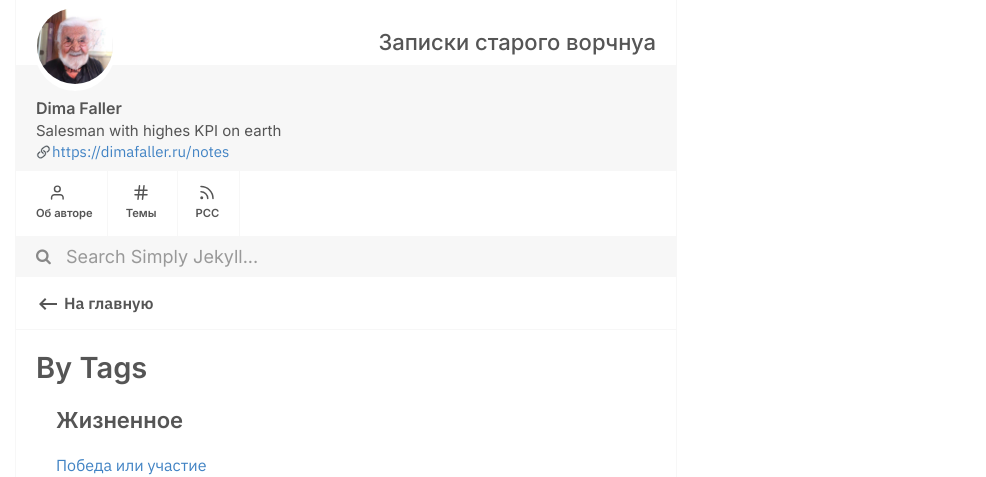
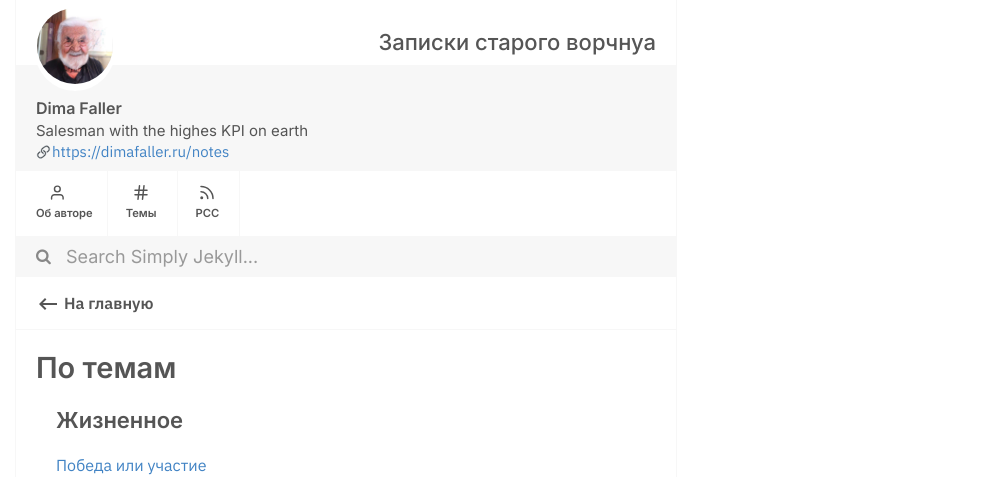
Before and after one commit to dimafaller/blog, a Jekyll site: the page built from tags.md, in a window 1280 px wide. Shown: the top 477 px of the page, without its empty margins (294-1280 px from the left). Built offline with Jekyll 4.4.1, drawn with Linux system fonts in a browser that asks for light colours.

Commit message:
editet configs and made traslations

```diff
--- a/_config.yml
+++ b/_config.yml
@@ -1,6 +1,6 @@
 title: Записки старого ворчнуа
 name: Dima Faller
-user_description: Salesman with highes KPI on earth
+user_description: Salesman with the highes KPI on earth
 notes_url: "https://dimafaller.ru"
 profile_pic: /assets/img/profile.png
 favicon: /assets/img/favicon.png
--- a/_includes/content.html
+++ b/_includes/content.html
@@ -2,7 +2,7 @@
 {%- if page.content-type == "post" -%}
 <ul class="tags">
     {%- if page.status != nil and page.status != empty -%}
-    <li><a href="javascript:void(0)" class="tag"><b>Status:</b> <i>{{page.status | capitalize}}</i></a></li>
+    <li><a href="javascript:void(0)" class="tag"><b>Статус:</b> <i>{{page.status | capitalize}}</i></a></li>
     {%- endif -%}
     <li><a href="/dates/#{{ page.date | date: '%d-%B-%Y' }}" class="tag">{{ page.date | date: '%B-%d-%Y' }}</a></li>
     <!-- Loop through page categories and print them in tags -->
--- a/_includes/header.html
+++ b/_includes/header.html
@@ -7,7 +7,7 @@
 
         <div class="notes-page-main-heading">
             <p class="notes-page-heading"><a href="/notes">Короткие мысли. Типа твиттер</a></p>
-            <p class="notes-page-tagline">Короткие мысли<a href="/">blogposts</a></p>
+            <p class="notes-page-tagline">Короткие мысли | <a href="/">Длинные записи</a></p>
         </div>
     </div>
     <div class="searchbar search-container">
--- a/tags.md
+++ b/tags.md
@@ -1,6 +1,6 @@
 ---
 layout: post
-title: By Tags
+title: По темам
 permalink: /tags/
 content-type: eg
 ---
```
Also changed, not shown: dates.md (+1 -1 lines), _layouts/post.html (line endings or trailing spaces).
